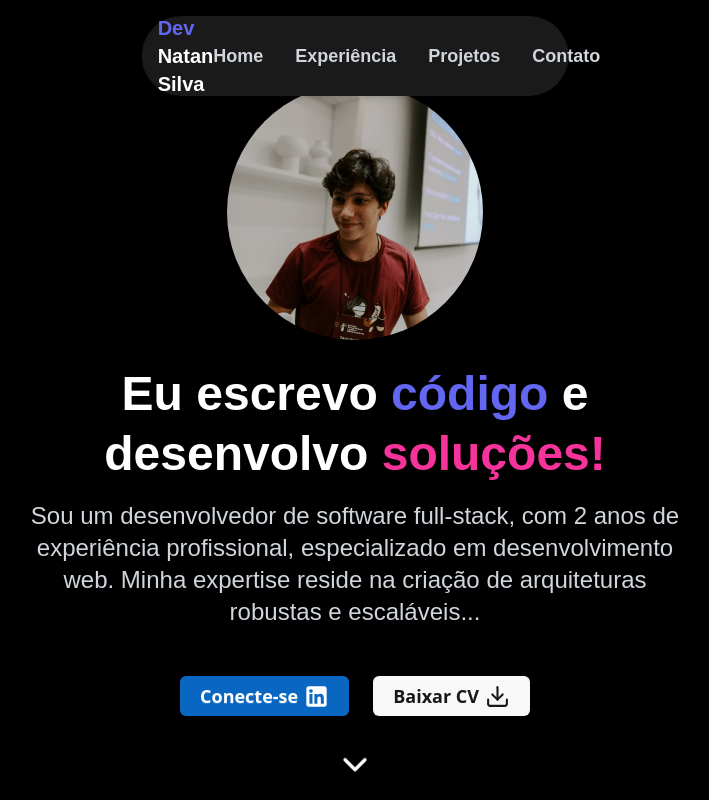
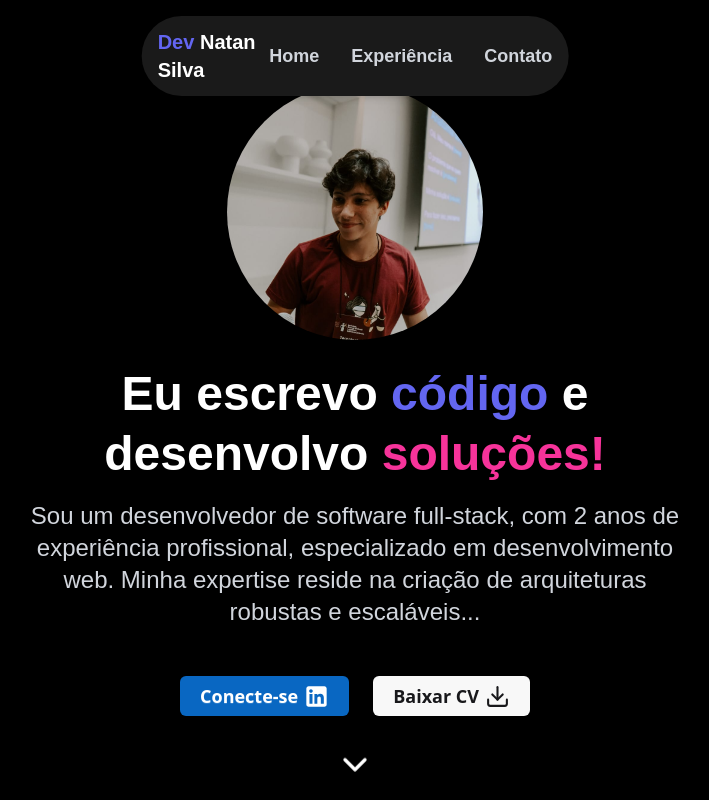
Before and after one commit to natanpms/portfolio, a React (Vite) app: page / in a window 1280 px wide. Shown: the top 800 px of the page, without its empty margins (285-994 px from the left). Built offline with nearby package versions, Linux system fonts and the light colour scheme.

Commit message:
feat: atualizando id footer

```diff
--- a/src/components/FinalContent.tsx
+++ b/src/components/FinalContent.tsx
@@ -25,7 +25,7 @@
 
 
     return (
-        <footer className="footer sm:footer-horizontal bg-neutral text-neutral-content items-center p-8">
+        <footer id='contact' className="footer sm:footer-horizontal bg-neutral text-neutral-content items-center p-8">
             <aside className="grid-flow-col items-center">
                 <p className=' text-base plus-jakarta-sans-equal'>Natan Silva © {new Date().getFullYear()} - Todos os direitos reservados</p>
             </aside>
--- a/src/components/Navbar.tsx
+++ b/src/components/Navbar.tsx
@@ -13,7 +13,6 @@
     const menuList: MenuItem[] = [
         { id: 1, name: 'Home', transition: '#home' },
         { id: 3, name: 'Experiência', transition: '#xp' },
-        { id: 2, name: 'Projetos', transition: '#project' },
         { id: 4, name: 'Contato', transition: '#contact' },
     ];
 
```
